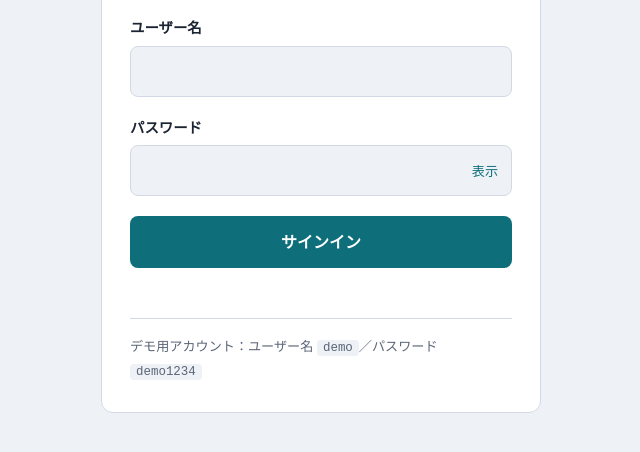
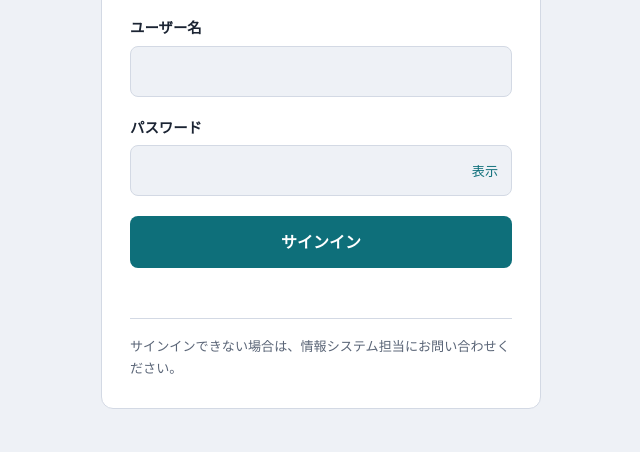
Before and after one commit to ggr-ks-afk/sso, a plain HTML site: page index.html in a window 1280 px wide. Shown: the part 258-710 px from the top of the page, without its empty margins (99-739 px from the left). Drawn offline with nearby package versions, Linux system fonts and the light colour scheme.

Commit message:
index.html

```diff
--- a/index.html
+++ b/index.html
@@ -102,10 +102,10 @@ button{font:inherit;cursor:pointer}
   var CONFIG={
     orgName:"社内ポータル",
     helpText:"サインインできない場合は、情報システム担当にお問い合わせください。",
-    demoMode:true,            /* false にするとSupabaseで実際に認証する */
-    supabaseUrl:"https://YOUR-PROJECT.supabase.co",  /* SupabaseのProject URL */
-    supabaseKey:"YOUR-ANON-KEY",                      /* anon（publishable）キーのみ。service_roleは絶対に入れない */
-    usernameDomain:"users.example.com",               /* ユーザー名 → ユーザー名@このドメイン に変換してログイン */
+    demoMode:false,            /* false にするとSupabaseで実際に認証する */
+    supabaseUrl:"https://evyoevvtxndcfwafvlaf.supabase.co",  /* SupabaseのProject URL */
+    supabaseKey:"sb_publishable_91iAFeJUjlrO2mW4zpT1Eg_CiXK8mbZ",                      /* anon（publishable）キーのみ。service_roleは絶対に入れない */
+    usernameDomain:"intra.f5.si",               /* ユーザー名 → ユーザー名@このドメイン に変換してログイン */
     loginUrl:"/api/login",    /* Supabase以外の自前サーバーを使う場合のみ */
     demoAccount:{user:"demo",pass:"demo1234"}  /* デモ専用。本番では使われない */
   };
```
